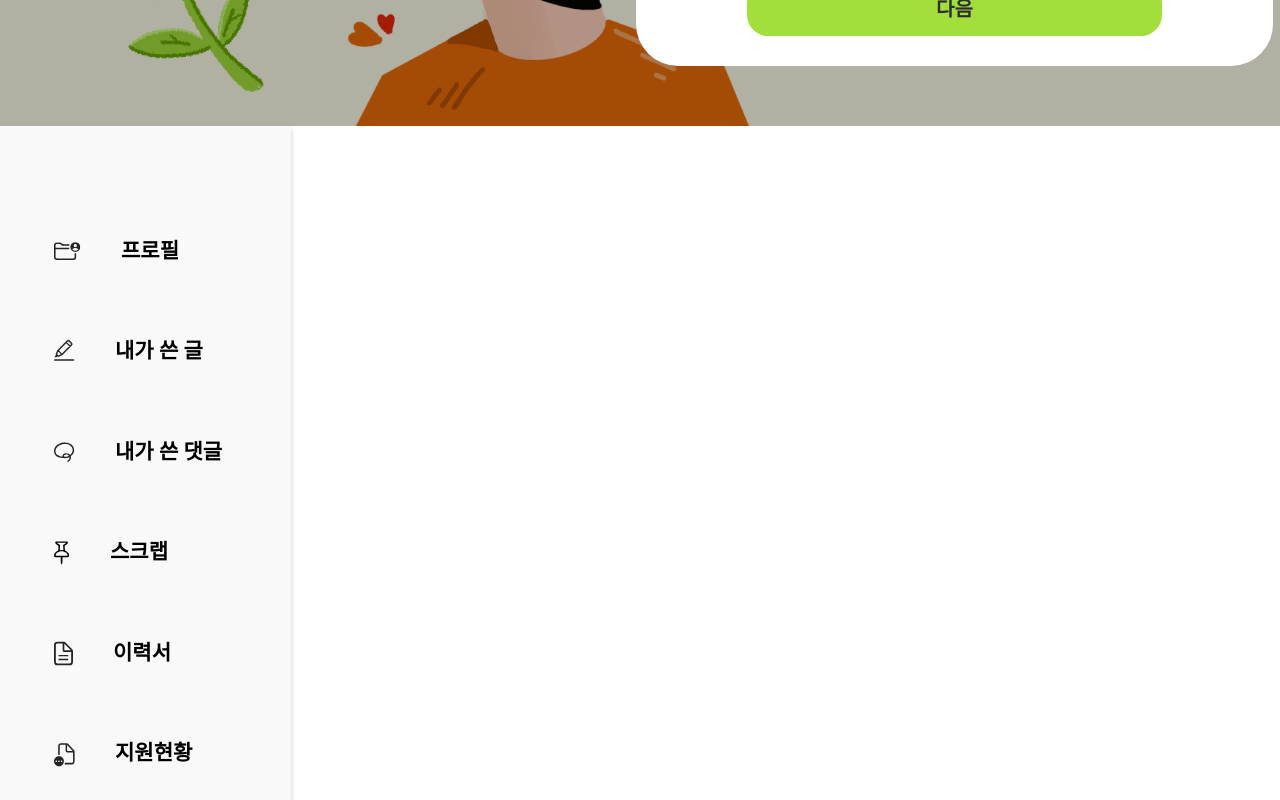
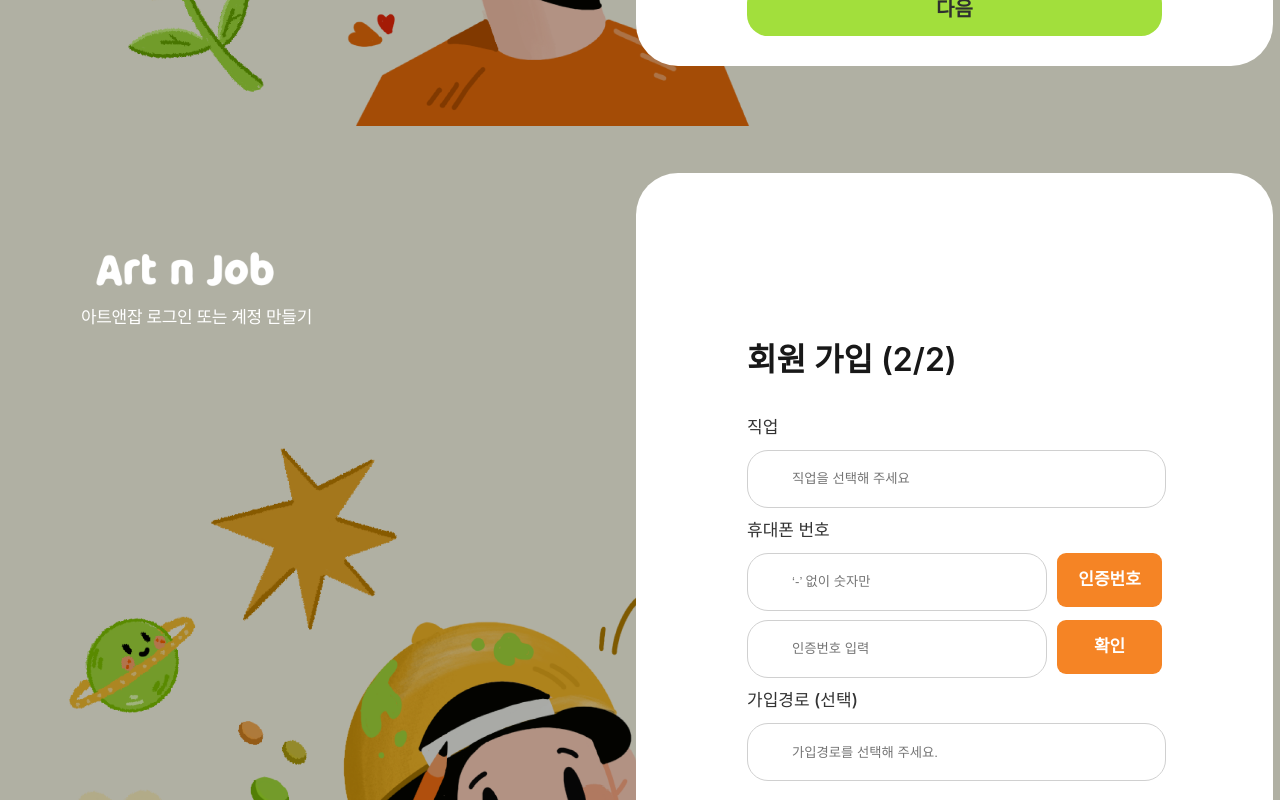
Before and after one commit to Side-Project1/Front-end, a React (Create React App) app: page / in a window 1280 px wide. Shown: the part 1900-2700 px from the top of the page. Built offline with nearby package versions, Linux system fonts and the light colour scheme.

Commit message:
fix: 회원가입 두 번째 폼 app.js에 추가

```diff
--- a/src/App.js
+++ b/src/App.js
@@ -5,6 +5,7 @@ import Login from "./constant/Login";
 import Profile from "./constant/MyPage/Profile";
 import Menu from "./constant/MyPage/Menu";
 import Join_First from "./constant/Join_First";
+import Join_Second from "./constant/Join_Second";
 
 function App() {
   return (
@@ -13,6 +14,7 @@ function App() {
         <Header />
         <Login />
         <Join_First />
+        <Join_Second />
         <Menu />
         <Profile />
 
```
